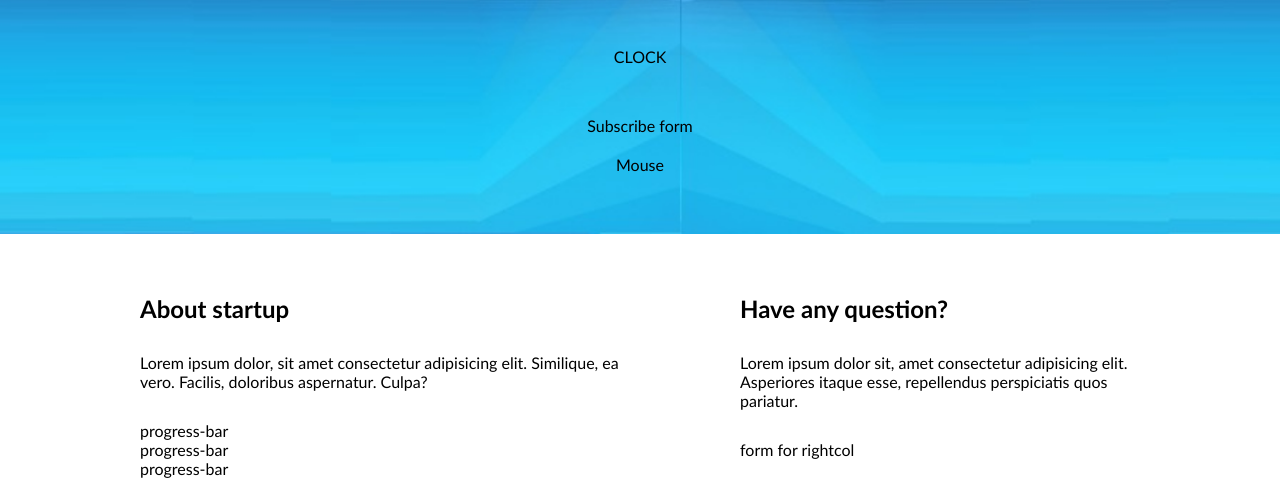
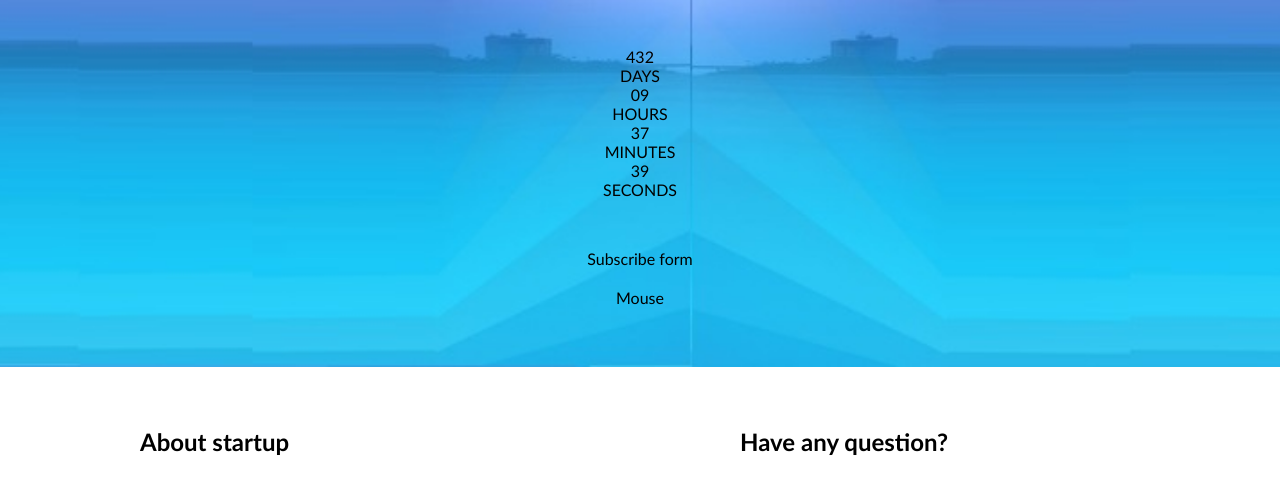
Before and after one commit to SkajaQ/5-Coming-soon, a plain HTML site: page index.html in a window 1280 px wide. Shown: the part 288-771 px from the top of the page. Drawn offline with Linux system fonts and the light colour scheme.

Commit message:
Skelelton of clock

```diff
--- a/index.html
+++ b/index.html
@@ -27,7 +27,27 @@
             <img class="logo" src="./img/logo-top.png" alt="logo">
             <h1 class="title">COMING SOON</h1>
             <p class="subtitle">Lorem ipsum dolor sit amet, consectetur adipisicing elit. Perspiciatis eius quasi quod tenetur maxime nobis cupiditate dolore consectetur.</p>
-            <div class="clock">CLOCK</div>
+            <div class="clock">
+                <div>
+                    <div class="time">
+                        <div  class="value">432</div>
+                        <div class="label">DAYS</div>
+                    </div>
+                    <div  class="time">
+                        <div class="value">09</div>
+                        <div class="label">HOURS</div>
+                    </div>
+                    <div  class="time">
+                        <div class="value">37</div>
+                        <div class="label">MINUTES</div>
+                    </div>
+                    <div  class="time">
+                        <div class="value">39</div>
+                        <div class="label">SECONDS</div>
+                    </div>
+
+                </div>
+            </div>
             <form class="form">Subscribe form</form>
             <div class="mouse">Mouse</div>
 
```
Also changed, not shown: css/clock.css (line endings or trailing spaces).
